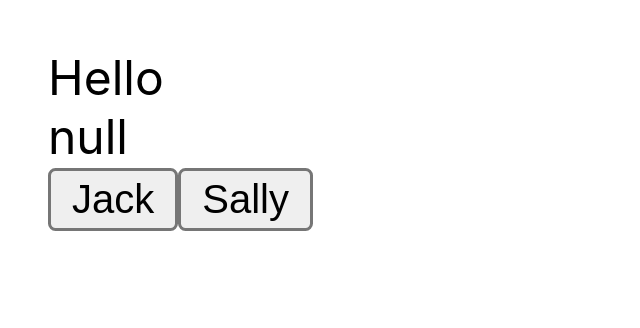
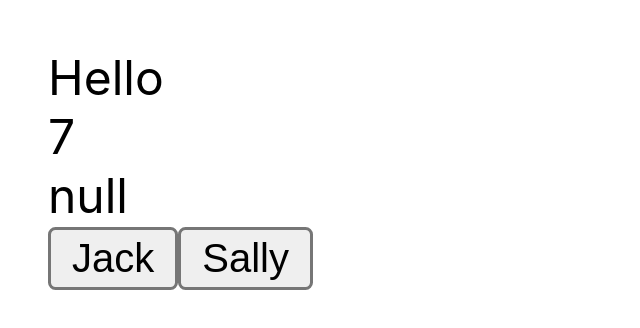
Before and after one commit to Rosenmatt1/hook-refresher, a React (Create React App) app: page / in a window 1280 px wide. Shown: the top 328 px of the page, without its empty margins (0-640 px from the left). Built offline with nearby package versions, Linux system fonts and the light colour scheme.

Commit message:
Created a stop watch function using setInterval

```diff
--- a/src/App.js
+++ b/src/App.js
@@ -1,17 +1,34 @@
 
-import { useState } from "react"
+import { useEffect, useState } from "react"
 import { useFetch } from "./useFetch"
 import './App.css';
 
+const useStopWatch = () => {
+  const [count, setCount ] = useState(0)
+
+  useEffect(() => {
+    const interval = setInterval(() => {
+      console.log(`count = ${count}`)
+      setCount((prev) => prev +1)
+    }, 1000)
+
+    return () => clearInterval(interval)
+  }, []) //useEffect would keep getting rerun if count was a dependency
+
+  return count
+}
+
+
 function App() {
   const [url, setUrl] = useState(null)
+  const count = useStopWatch()
   const { data } = useFetch({url})
 
-  console.log("App", data)
 
   return (
     <div className="App">
       <div>Hello</div>
+      <div> {count} </div>
       <div> {JSON.stringify(data)} </div>
       <div>
         <button onClick={() => setUrl("/jack.json")}> Jack </button>
--- a/src/useFetch.js
+++ b/src/useFetch.js
@@ -1,7 +1,7 @@
 import React, { useEffect, useState, useRef, useLayoutEffect } from "react"
 
 export const useFetch = (options) => {
-  console.log("options", options)
+  // console.log("options", options)
   const [data, setData] = useState(null);
 
   let useCallbackRef = (callback) => {
@@ -15,7 +15,7 @@ export const useFetch = (options) => {
 
   // let savedOnSuccess = useCallbackRef(options.onSuccess)
   let savedOnSuccess = useRef(options.onSuccess)
-  console.log("savedOnSuccess", savedOnSuccess)
+  // console.log("savedOnSuccess", savedOnSuccess)
 
   useEffect(() => {
     if (options.url) {
```
